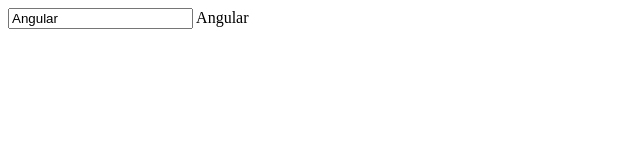
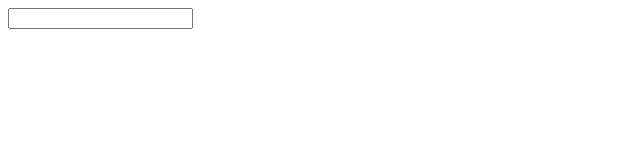
Before and after one commit to pathakravi/angular2020, an Angular app: page / in a window 1280 px wide. Shown: the top 160 px of the page, without its empty margins (0-640 px from the left). Built offline with nearby package versions, Linux system fonts and the light colour scheme.

Commit message:
2 files modified

```diff
--- a/src/app/app.component.ts
+++ b/src/app/app.component.ts
@@ -6,5 +6,5 @@
   styleUrls: [ './app.component.css' ]
 })
 export class AppComponent  {
-  name = 'Angular';
+  name = '';
 }
```
Also changed, not shown: 1 other file (tests, documents, lock files or other folders).
